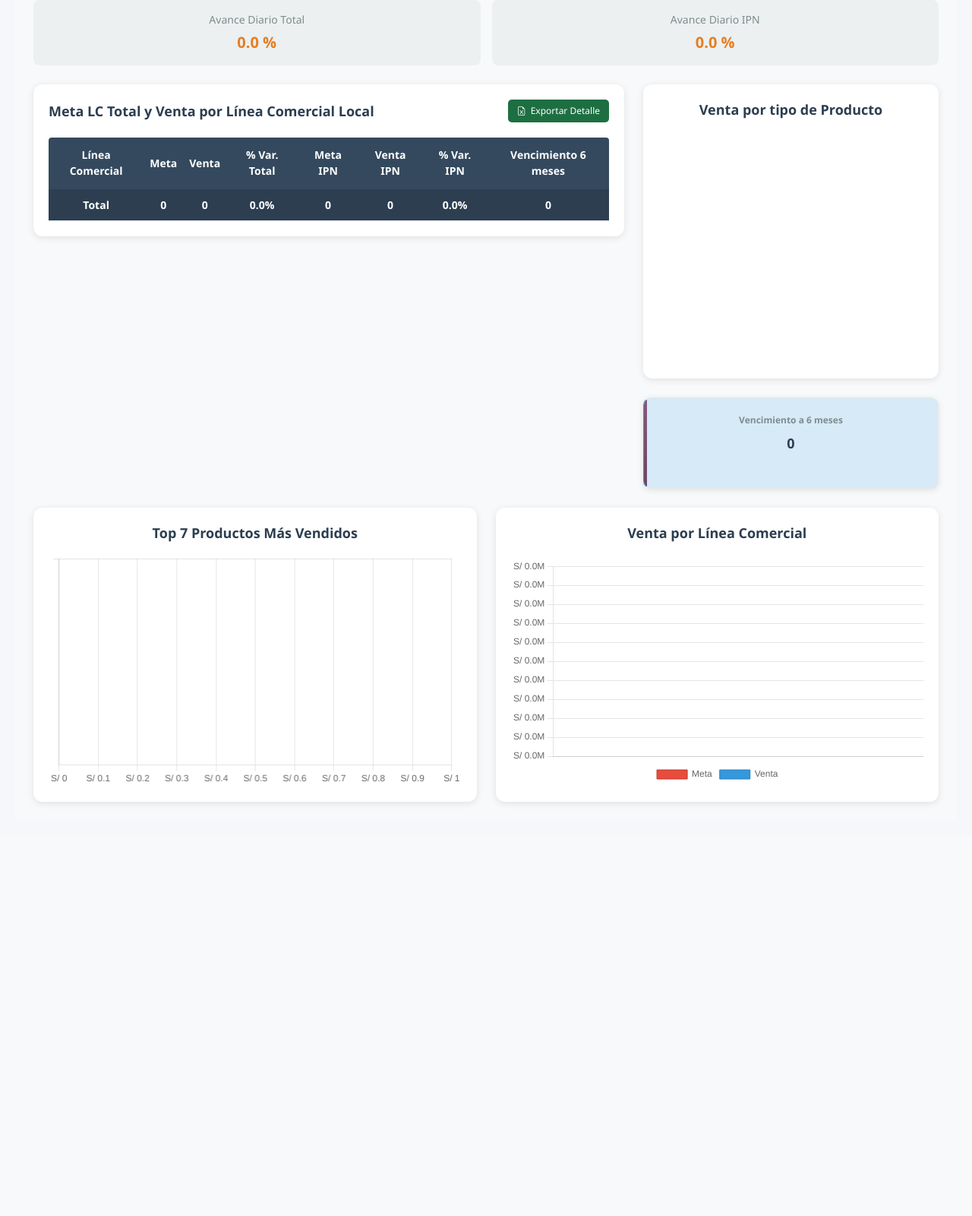
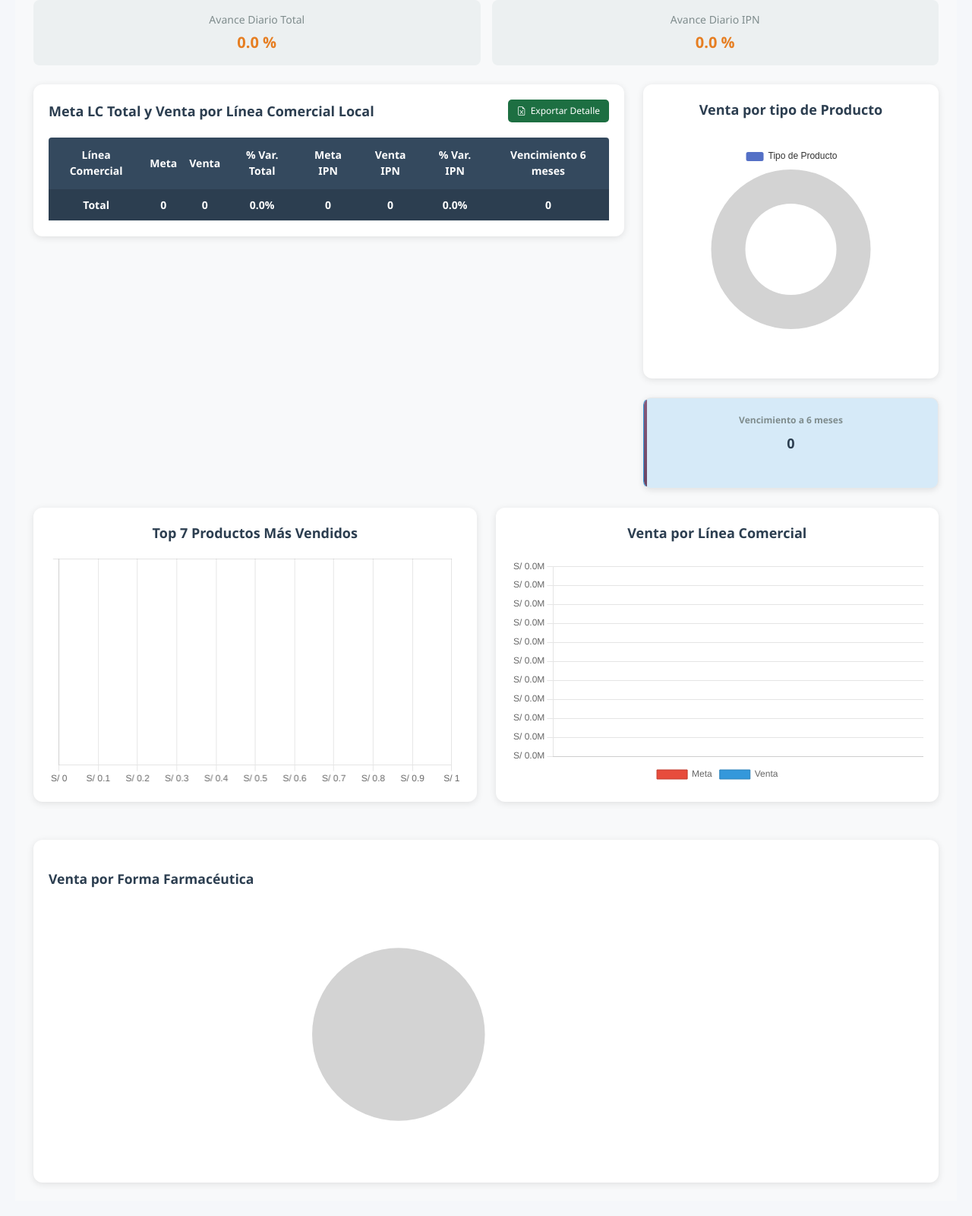
Before and after one commit to josemontero-agv/dashboard-Cobranzas, a Flask app: page /dashboard in a window 1280 px wide. Shown: the part 286-1886 px from the top of the page at 76% size. Before the commit the page ends 1343 px from the top, so only its background shows below. Run offline with Flask 3, Linux system fonts and the light colour scheme; the visitor is signed in with stand-in values (Sample User, id 1); a map, chart or similar area stays blank; some libraries are stand-ins or nearby versions.

Commit message:
se agregan el grafico por forma farmaceutica y se usa echart

```diff
--- a/app.py
+++ b/app.py
@@ -369,6 +369,37 @@ def dashboard():
 
         print(f"📈 Ventas por Ciclo de Vida: {datos_ciclo_vida}")
 
+        # Datos para gráfico de Forma Farmacéutica
+        ventas_por_forma = {}
+        for sale in sales_data:
+            # Excluir VENTA INTERNACIONAL (exportaciones)
+            linea_comercial = sale.get('commercial_line_national_id')
+            if linea_comercial and isinstance(linea_comercial, list) and len(linea_comercial) > 1:
+                if 'VENTA INTERNACIONAL' in linea_comercial[1].upper():
+                    continue
+
+            canal_ventas = sale.get('sales_channel_id')
+            if canal_ventas and isinstance(canal_ventas, list) and len(canal_ventas) > 1:
+                if 'VENTA INTERNACIONAL' in canal_ventas[1].upper() or 'INTERNACIONAL' in canal_ventas[1].upper():
+                    continue
+
+            forma_farmaceutica = sale.get('pharmaceutical_forms_id')
+            # Si es False o no existe, se etiqueta como 'Instrumental'
+            nombre_forma = forma_farmaceutica[1] if forma_farmaceutica and isinstance(forma_farmaceutica, list) and len(forma_farmaceutica) > 1 else 'Instrumental'
+
+            balance = sale.get('balance', 0)
+            if balance:
+                balance_float = float(balance)
+                ventas_por_forma[nombre_forma] = ventas_por_forma.get(nombre_forma, 0) + balance_float
+
+        # Convertir a lista ordenada por ventas
+        datos_forma_farmaceutica = []
+        for forma, venta in sorted(ventas_por_forma.items(), key=lambda x: x[1], reverse=True):
+            datos_forma_farmaceutica.append({
+                'forma': forma,
+                'venta': venta
+            })
+
         return render_template('dashboard_clean.html',
                              meses_disponibles=meses_disponibles,
                              mes_seleccionado=mes_seleccionado,
@@ -378,7 +409,8 @@ def dashboard():
                              datos_lineas=datos_lineas, # Usar para gráficos
                              datos_lineas_tabla=datos_lineas, # Usar para la tabla
                              datos_productos=datos_productos,
-                             datos_ciclo_vida=datos_ciclo_vida if 'datos_ciclo_vida' in locals() else [])
+                             datos_ciclo_vida=datos_ciclo_vida if 'datos_ciclo_vida' in locals() else [],
+                             datos_forma_farmaceutica=datos_forma_farmaceutica)
 
     except Exception as e:
         flash(f'Error al obtener datos del dashboard: {str(e)}', 'danger')
@@ -409,7 +441,8 @@ def dashboard():
                              datos_lineas=[], # Se mantiene vacío en caso de error
                              datos_lineas_tabla=[],
                              datos_productos=[],
-                             datos_ciclo_vida=[])
+                             datos_ciclo_vida=[],
+                             datos_forma_farmaceutica=[])
 
 
 
--- a/templates/base.html
+++ b/templates/base.html
@@ -6,6 +6,7 @@
     <title>Inventario Odoo</title>
     <link rel="stylesheet" href="{{ url_for('static', filename='css/style.css') }}">
     <link rel="stylesheet" href="https://cdn.jsdelivr.net/npm/bootstrap-icons@1.11.3/font/bootstrap-icons.min.css">
+    {% block head %}{% endblock %}
     <script src="https://cdnjs.cloudflare.com/ajax/libs/html2canvas/1.4.1/html2canvas.min.js"></script>
     <script src="https://cdnjs.cloudflare.com/ajax/libs/jspdf/2.5.1/jspdf.umd.min.js"></script>
 </head>
--- a/templates/dashboard_clean.html
+++ b/templates/dashboard_clean.html
@@ -1,5 +1,6 @@
 {% extends 'base.html' %}
 
+{% block head %}<script src="https://cdn.jsdelivr.net/npm/echarts@5.5.0/dist/echarts.min.js"></script>{% endblock %}
 {% block content %}
 <link rel="stylesheet" href="https://cdn.jsdelivr.net/npm/bootstrap-icons@1.11.3/font/bootstrap-icons.min.css">
 <!-- Header con logo y título -->
@@ -136,7 +137,7 @@
             <div class="grafico-ciclo-vida">
                 <h3>Venta por tipo de Producto</h3>
                 <div class="donut-container">
-                    <canvas id="grafico-donut"></canvas>
+                    <div id="grafico-donut" style="width: 100%; height: 100%;"></div>
                 </div>
             </div>
             <!-- KPI Vencimiento movido aquí -->
@@ -163,6 +164,14 @@
             <div class="chart-container">
                 <canvas id="grafico-lineas"></canvas>
             </div>
+        </div>
+    </div>
+
+    <!-- Fila extra para el nuevo gráfico ECharts -->
+    <div class="grafico-extra-container">
+        <div class="grafico-echarts">
+            <h3>Venta por Forma Farmacéutica</h3>
+            <div id="grafico-forma-farmaceutica" style="width: 100%; height: 350px;"></div>
         </div>
     </div>
 </div>
@@ -514,6 +523,16 @@ body {
     height: 300px;
 }
 
+/* Estilos para el nuevo gráfico ECharts */
+.grafico-extra-container {
+    margin-top: 25px;
+}
+.grafico-echarts {
+    background: white;
+    border-radius: 12px;
+    padding: 20px;
+    box-shadow: 0 2px 10px rgba(0,0,0,0.1);
+}
 /* Responsive */
 @media (max-width: 1200px) {
     .kpi-row {
@@ -547,55 +566,62 @@ body {
 const datosLineas = {{ datos_lineas|tojson|safe }};
 const datosProductos = {{ datos_productos|tojson|safe }};
 const datosCicloVida = {{ datos_ciclo_vida|tojson|safe }};
+const datosFormaFarmaceutica = {{ datos_forma_farmaceutica|tojson|safe }};
 
 // Gráfico de Ciclo de Vida (Donut)
 function crearGraficoCicloVida() {
-    const ctx = document.getElementById('grafico-donut').getContext('2d');
+    const chartDom = document.getElementById('grafico-donut');
+    const myChart = echarts.init(chartDom);
 
-    const labels = datosCicloVida.map(item => item.ciclo || 'Sin definir');
-    const data = datosCicloVida.map(item => item.venta || 0);
+    const seriesData = datosCicloVida.map(item => ({
+        name: item.ciclo || 'Sin definir',
+        value: item.venta || 0
+    }));
 
-    const colores = [
-        '#3498db', '#e74c3c', '#2ecc71', '#f39c12',
-        '#9b59b6', '#1abc9c', '#34495e', '#e67e22'
-    ];
-
-    new Chart(ctx, {
-        type: 'doughnut',
-        data: {
-            labels: labels,
-            datasets: [{
-                data: data,
-                backgroundColor: colores.slice(0, labels.length),
-                borderWidth: 2,
-                borderColor: '#fff'
-            }]
+    const option = {
+        tooltip: {
+            trigger: 'item',
+            formatter: function(params) {
+                const value = (params.value || 0).toLocaleString('es-PE', { style: 'currency', currency: 'PEN' });
+                return `${params.seriesName}<br/>${params.name}: ${value} (${params.percent}%)`;
+            }
         },
-        options: {
-            responsive: true,
-            maintainAspectRatio: false,
-            plugins: {
-                legend: {
-                    position: 'bottom',
-                    labels: {
-                        padding: 15,
-                        font: {
-                            size: 11
-                        }
+        legend: {
+            top: '5%',
+            left: 'center',
+            type: 'scroll'
+        },
+        series: [
+            {
+                name: 'Tipo de Producto',
+                type: 'pie',
+                radius: ['40%', '70%'],
+                avoidLabelOverlap: false,
+                itemStyle: {
+                    borderRadius: 10,
+                    borderColor: '#fff',
+                    borderWidth: 2
+                },
+                label: {
+                    show: false,
+                    position: 'center'
+                },
+                emphasis: {
+                    label: {
+                        show: true,
+                        fontSize: '30',
+                        fontWeight: 'bold'
                     }
                 },
-                tooltip: {
-                    callbacks: {
-                        label: function(context) {
-                            const total = context.dataset.data.reduce((a, b) => a + b, 0);
-                            const porcentaje = ((context.parsed / total) * 100).toFixed(1);
-                            return context.label + ': S/ ' + context.parsed.toLocaleString() + ' (' + porcentaje + '%)';
-                        }
-                    }
-                }
+                labelLine: {
+                    show: false
+                },
+                data: seriesData
             }
-        }
-    });
+        ]
+    };
+
+    myChart.setOption(option);
 }
 
 // Gráfico de Productos (Barras Horizontales)
@@ -711,6 +737,53 @@ function crearGraficoLineas() {
     });
 }
 
+// Gráfico de Forma Farmacéutica con ECharts
+function crearGraficoFormaFarmaceutica() {
+    const chartDom = document.getElementById('grafico-forma-farmaceutica');
+    const myChart = echarts.init(chartDom);
+
+    const legendData = datosFormaFarmaceutica.map(item => item.forma);
+    const seriesData = datosFormaFarmaceutica.map(item => ({
+        name: item.forma,
+        value: item.venta || 0
+    }));
+
+    const option = {
+        tooltip: {
+            trigger: 'item',
+            formatter: function(params) {
+                const value = (params.value || 0).toLocaleString('es-PE', { style: 'currency', currency: 'PEN' });
+                return `${params.seriesName}<br/>${params.name}: ${value} (${params.percent}%)`;
+            }
+        },
+        legend: {
+            type: 'scroll',
+            orient: 'vertical',
+            right: 10,
+            top: 20,
+            bottom: 20,
+            data: legendData
+        },
+        series: [
+            {
+                name: 'Forma Farmacéutica',
+                type: 'pie',
+                radius: '65%',
+                center: ['40%', '50%'], // Mueve el gráfico a la izquierda para dar espacio a la leyenda
+                data: seriesData,
+                emphasis: {
+                    itemStyle: {
+                        shadowBlur: 10,
+                        shadowOffsetX: 0,
+                        shadowColor: 'rgba(0, 0, 0, 0.5)'
+                    }
+                }
+            }
+        ]
+    };
+    myChart.setOption(option);
+}
+
 // Función para cambiar mes
 function cambiarMes(mesSeleccionado) {
     window.location.href = `?mes=${mesSeleccionado}`;
@@ -721,6 +794,7 @@ document.addEventListener('DOMContentLoaded', function() {
     crearGraficoCicloVida();
     crearGraficoProductos();
     crearGraficoLineas();
+    crearGraficoFormaFarmaceutica(); // Inicializar el nuevo gráfico
 });
 </script>
 
```
